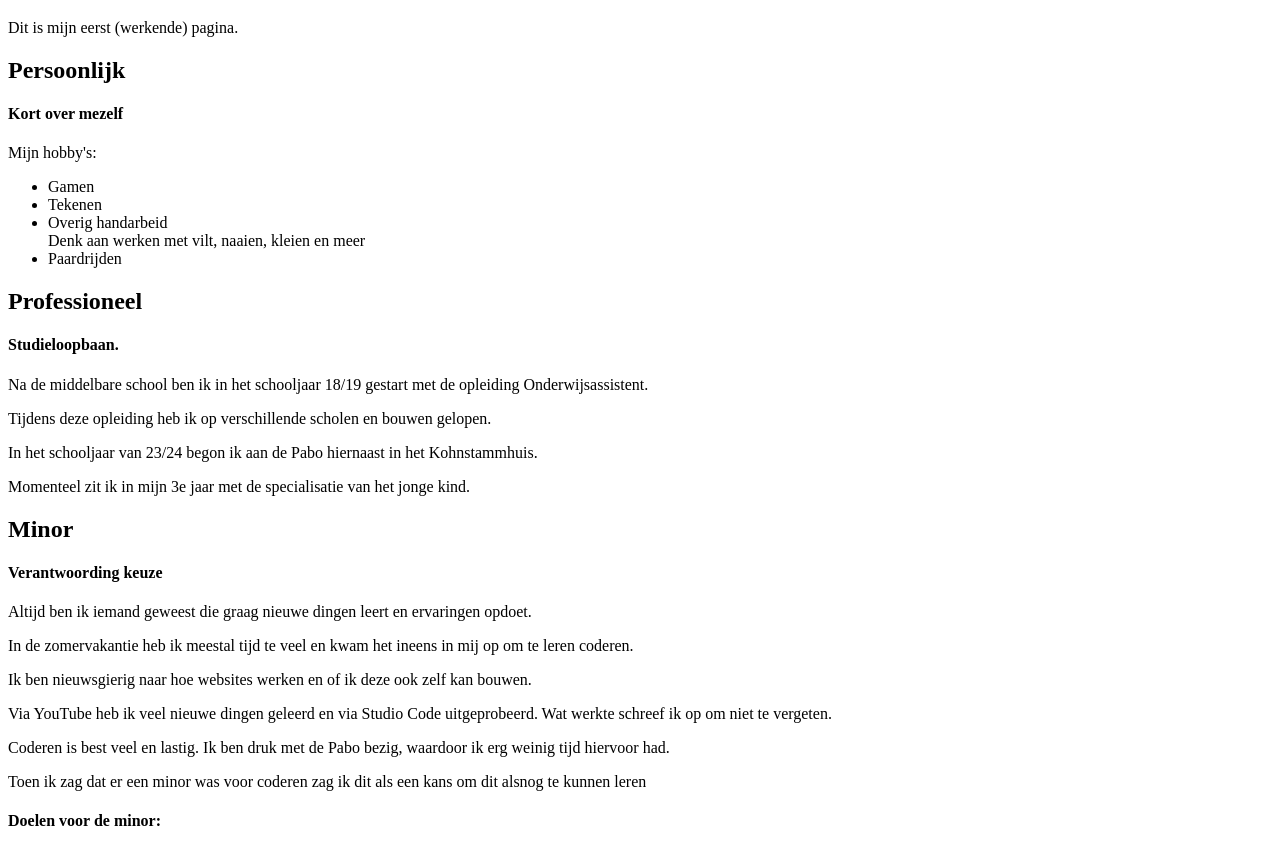
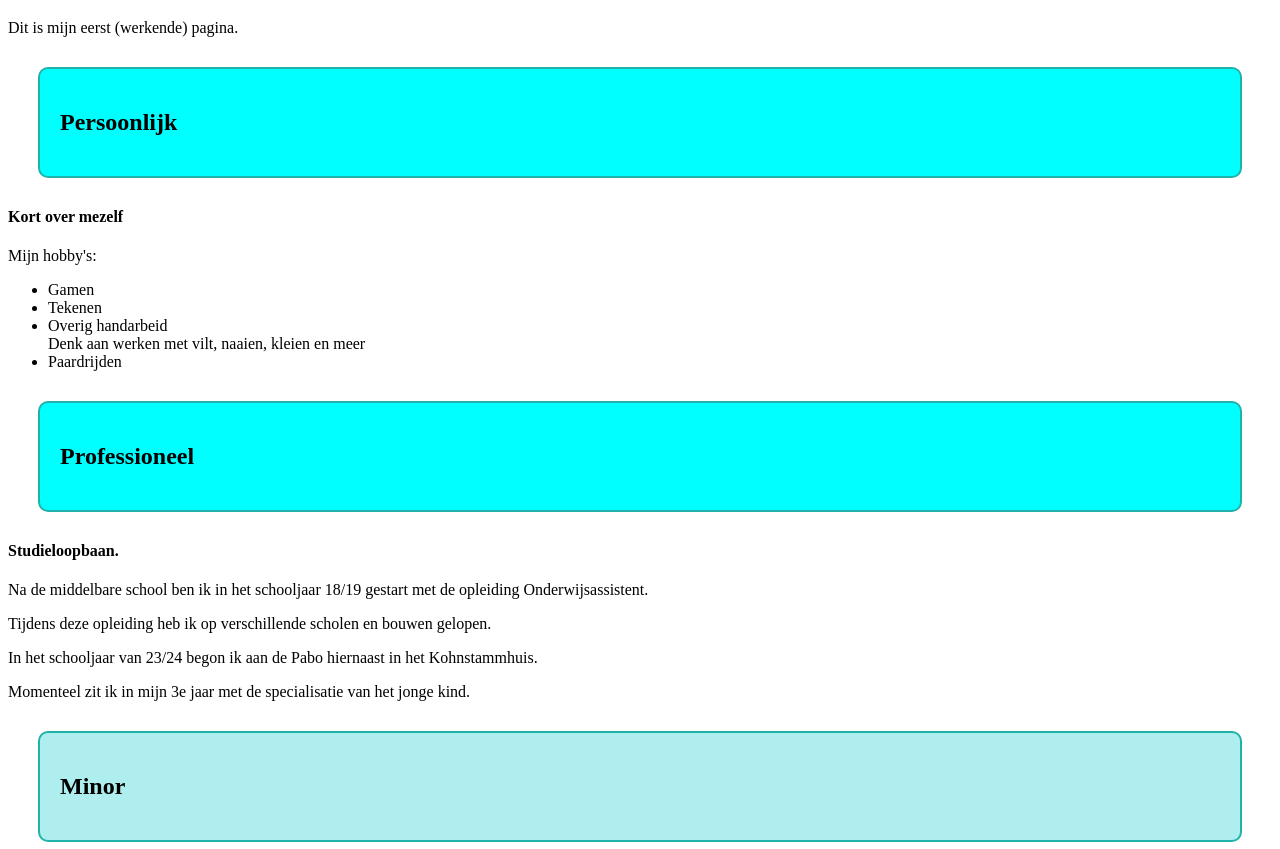
Before and after one commit to Eva041202/Website-1-jezelf, a plain HTML site: page index.html in a window 1280 px wide. Shown: the part 61-910 px from the top of the page. Drawn offline with Linux system fonts and the light colour scheme.

Commit message:
Add files via upload

```diff
--- a/index.html
+++ b/index.html
@@ -2,6 +2,7 @@
 <html>
     <head>
         <title>Eva Stam</title>
+        <link rel="stylesheet" href=style.css>
     </head>
     <body>
         <h1>Welkom!</h1>
@@ -10,7 +11,9 @@
         <main>
 
             <section>
-                <h2>Persoonlijk</h2>
+                <div>
+                    <h2>Persoonlijk</h2>
+                </div>
                 <h4>Kort over mezelf</h4>
                 <p>Mijn hobby's:</p>
                 <ul>
@@ -23,7 +26,9 @@
             </section>
 
             <section>
-                <h2>Professioneel</h2>
+                <div>
+                    <h2>Professioneel</h2>
+                </div>
                 <h4>Studieloopbaan.</h4>
                 <p>Na de middelbare school ben ik in het schooljaar 18/19 gestart met de opleiding Onderwijsassistent.</p>
                 <p>Tijdens deze opleiding heb ik op verschillende scholen en bouwen gelopen.</p>
@@ -32,7 +37,9 @@
             </section>
 
             <section>
-                <h2>Minor</h2>
+                <div class="box">
+                    <h2>Minor</h2>
+                </div>
                 <h4>Verantwoording keuze</h4>
                 <p>Altijd ben ik iemand geweest die graag nieuwe dingen leert en ervaringen opdoet.</p>
                 <p>In de zomervakantie heb ik meestal tijd te veel en kwam het ineens in mij op om te leren coderen.</p>
--- /dev/null
+++ b/style.css
@@ -0,0 +1,14 @@
+div {
+    border: 2px solid lightseagreen;
+    padding: 20px;
+    margin: 30px;
+    background-color: aqua;
+    border-radius: 10px;
+}
+
+.box {
+    border: 2px solid lightseagreen;
+    padding: 20px;
+    margin: 30px;
+    background-color: paleturquoise;
+}
```
Also changed, not shown: 1 other file.
